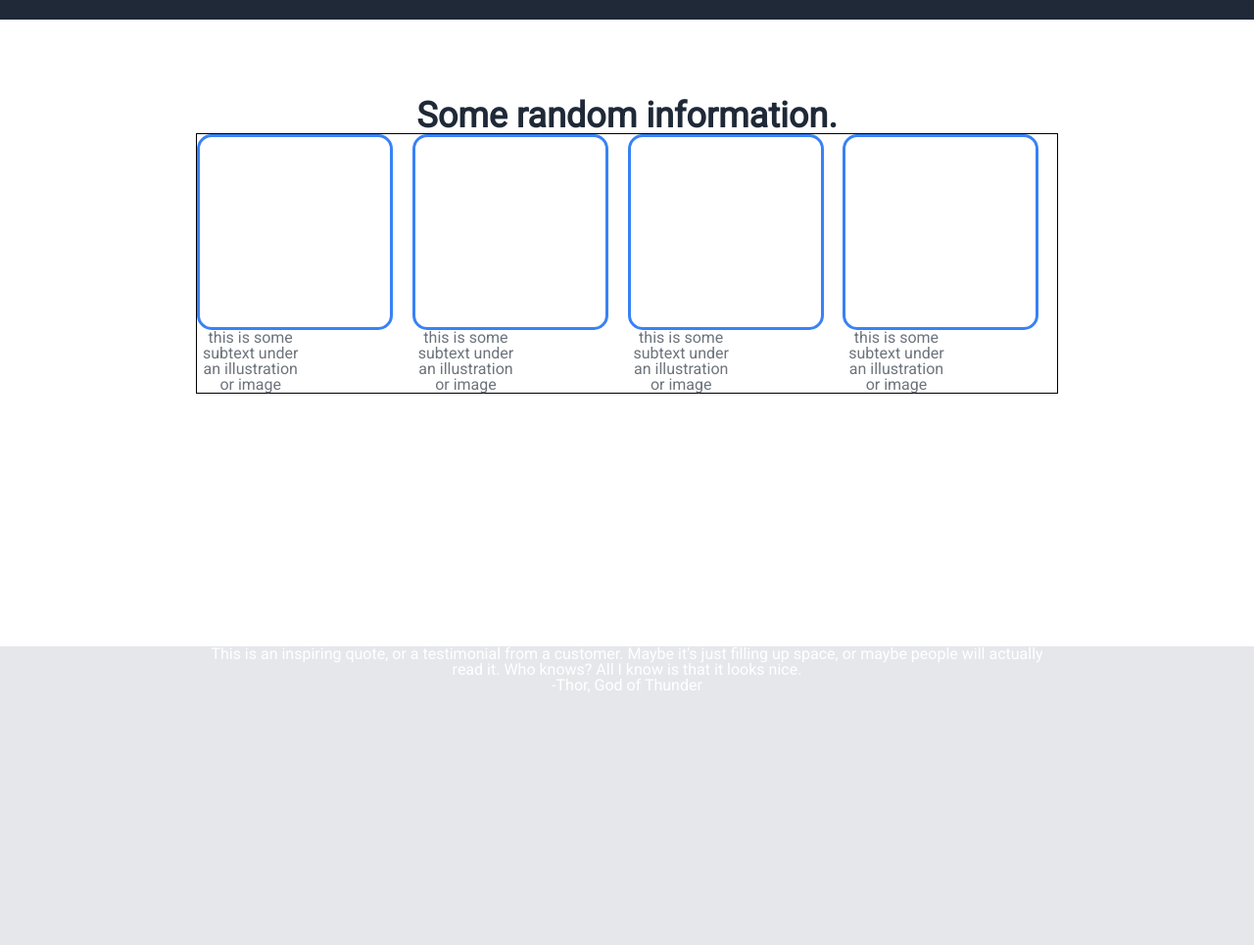
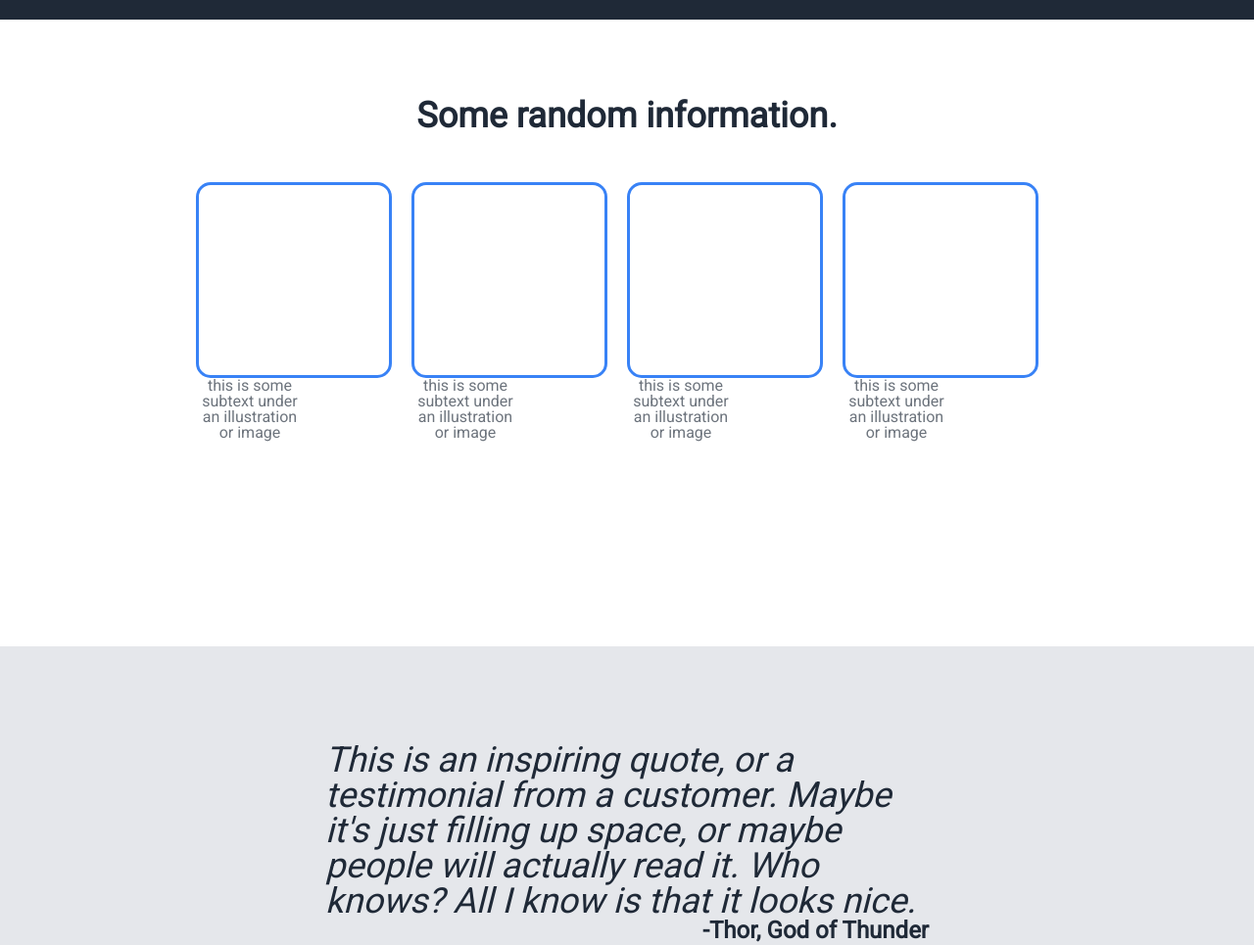
Before and after one commit to mrkmartin/landing_page, a plain HTML site: page index.html in a window 1280 px wide. Shown: the part 780-1745 px from the top of the page at 98% size. Drawn offline with Linux system fonts and the light colour scheme.

Commit message:
Design the qoute section.

```diff
--- a/index.html
+++ b/index.html
@@ -68,7 +68,7 @@
         just filling up space, or maybe people will actually read it. Who knows?
         All I know is that it looks nice.
       </p>
-      <p>-Thor, God of Thunder</p>
+      <p id="person">-Thor, God of Thunder</p>
     </section>
     <section class="sign_up-section">
       <div class="sign-up">
--- a/style.css
+++ b/style.css
@@ -115,9 +115,7 @@ a {
 .random-info {
   display: flex;
   justify-content: center;
-  align-items: center;
-  gap: 1px;
-  border: 1px solid black;
+  margin-top: 50px;
 }
 
 .img {
@@ -133,5 +131,25 @@ a {
 }
 
 .quote {
+  height: 50vh;
   background-color: #e5e7eb;
+  display: flex;
+  flex-direction: column;
+  align-items: center;
+  justify-content: center;
 }
+
+.quote p {
+  width: 70%;
+  color: #1f2937;
+  font-size: 36px;
+  font-style: italic;
+  text-align: left;
+}
+
+#person {
+  text-align: right;
+  font-size: 24px;
+  font-weight: bold;
+  font-style: normal;
+}
```
